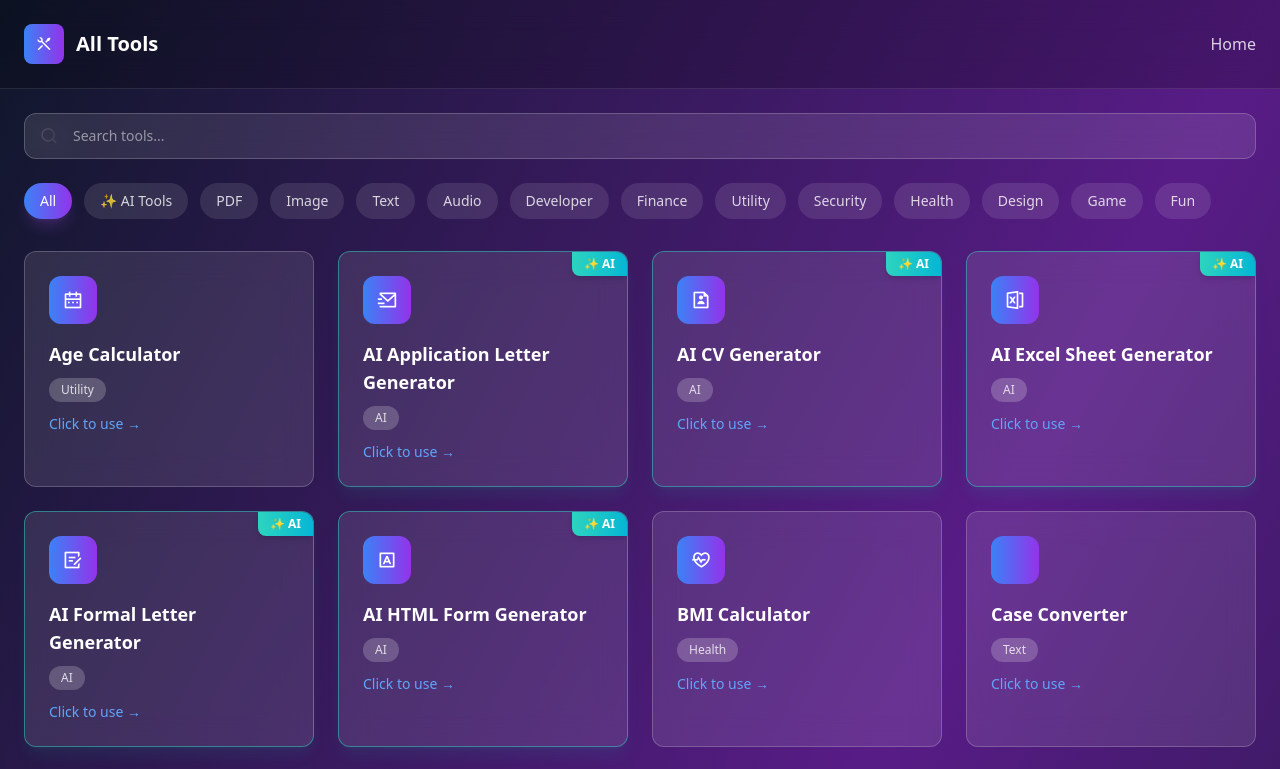
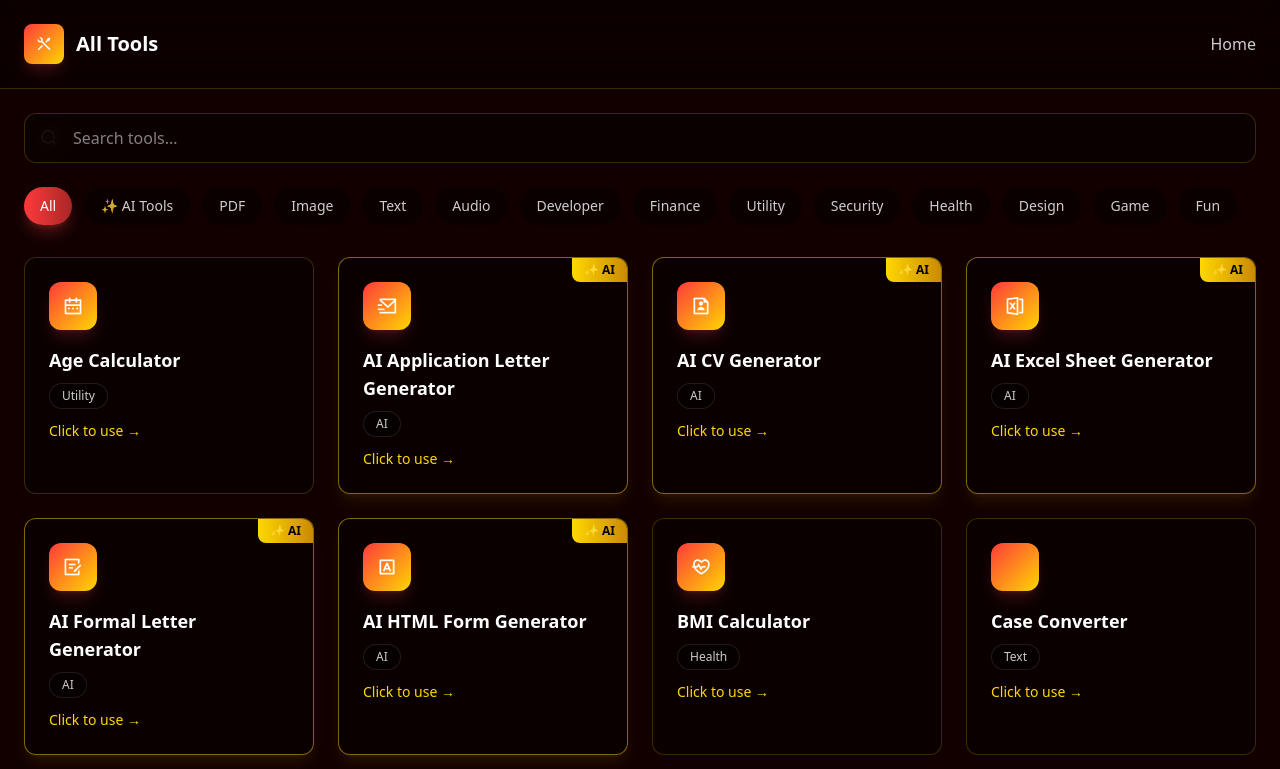
Before and after one commit to sabbir164244/Nxt-ultimate-tools, a Next.js app: page /tools in a window 1280 px wide. Shown: the top 769 px of the page. Built offline with nearby package versions, Linux system fonts and the light colour scheme; some icons are missing.

Commit message:
Update page.tsx

```diff
--- a/app/tools/page.tsx
+++ b/app/tools/page.tsx
@@ -41,9 +41,8 @@ import AIFormalLetterGenerator from './AIFormalLetterGenerator';
 import AIExcelGenerator from './AIExcelGenerator';
 import AIFormGenerator from './AIFormGenerator';
 
-
+// --- POORI, COMPLETE TOOLS KI LIST (34 TOOLS) ---
 const allTools = [
-  // --- PURANE SABHI 29 TOOLS KI LIST YAHAN HAI ---
   { id: 'age-calculator', name: 'Age Calculator', icon: 'ri-calendar-2-line', category: 'Utility', component: AgeCalculator },
   { id: 'bmi-calculator', name: 'BMI Calculator', icon: 'ri-heart-pulse-line', category: 'Health', component: BMICalculator },
   { id: 'calculator', name: 'Dynamic Calculator', icon: 'ri-calculator-line', category: 'Utility', component: Calculator },
@@ -73,8 +72,6 @@ const allTools = [
   { id: 'unit-converter', name: 'Unit Converter', icon: 'ri-ruler-2-line', category: 'Utility', component: UnitConverter },
   { id: 'url-encoder-decoder', name: 'URL Encoder/Decoder', icon: 'ri-link', category: 'Developer', component: URLEncoderDecoder },
   { id: 'word-to-pdf', name: 'Word to PDF', icon: 'ri-file-word-line', category: 'PDF', component: WordToPDF },
-
-  // --- NAYE AI TOOLS KO LIST MEIN ADD KAREIN ---
   { id: 'ai-cv-generator', name: 'AI CV Generator', icon: 'ri-file-user-line', category: 'AI', component: AICVGenerator },
   { id: 'ai-application-letter-generator', name: 'AI Application Letter Generator', icon: 'ri-mail-send-line', category: 'AI', component: AIApplicationLetterGenerator },
   { id: 'ai-formal-letter-generator', name: 'AI Formal Letter Generator', icon: 'ri-draft-line', category: 'AI', component: AIFormalLetterGenerator },
@@ -98,26 +95,24 @@ export default function ToolsPage() {
   if (selectedTool) {
     const ToolComponent = selectedTool.component;
     return (
-      <div className="min-h-screen bg-gradient-to-br from-slate-900 via-purple-900 to-slate-900">
-        <header className="p-6 bg-black/20 backdrop-blur-lg border-b border-white/10">
+      <div className="min-h-screen bg-[#120000]">
+        <header className="p-6 bg-black/30 backdrop-blur-lg border-b border-[--border-color]">
           <div className="max-w-7xl mx-auto flex items-center justify-between">
             <div className="flex items-center space-x-4">
               <button
                 onClick={() => setSelectedTool(null)}
-                className="w-10 h-10 bg-white/10 rounded-lg flex items-center justify-center hover:bg-white/20 transition-colors cursor-pointer"
+                className="w-10 h-10 bg-black/30 rounded-lg flex items-center justify-center hover:bg-black/50 transition-colors border border-[--border-color]"
               >
                 <i className="ri-arrow-left-line text-white text-lg"></i>
               </button>
               <div className="flex items-center space-x-3">
-                <div className="w-8 h-8 bg-gradient-to-r from-blue-500 to-purple-600 rounded-lg flex items-center justify-center">
+                <div className="w-8 h-8 bg-gradient-to-br from-[#FF3A3A] to-[#FFD700] rounded-lg flex items-center justify-center shadow-md shadow-red-500/20">
                   <i className={`${selectedTool.icon} text-white text-sm`}></i>
                 </div>
                 <h1 className="text-xl font-bold text-white">{selectedTool.name}</h1>
               </div>
             </div>
-            <Link href="/" className="text-white/80 hover:text-white transition-colors cursor-pointer">
-              Home
-            </Link>
+            <Link href="/" className="text-white/80 hover:text-white transition-colors">Home</Link>
           </div>
         </header>
         <ToolComponent />
@@ -126,35 +121,31 @@ export default function ToolsPage() {
   }
 
   return (
-    <div className="min-h-screen bg-gradient-to-br from-slate-900 via-purple-900 to-slate-900">
-      <header className="p-6 bg-black/20 backdrop-blur-lg border-b border-white/10">
+    <div className="min-h-screen bg-[#120000] text-white">
+      <header className="p-6 bg-black/30 backdrop-blur-lg border-b border-[--border-color]">
         <div className="max-w-7xl mx-auto flex items-center justify-between">
           <div className="flex items-center space-x-3">
-            <div className="w-10 h-10 bg-gradient-to-r from-blue-500 to-purple-600 rounded-lg flex items-center justify-center">
+            <div className="w-10 h-10 bg-gradient-to-br from-[#FF3A3A] to-[#FFD700] rounded-lg flex items-center justify-center shadow-lg shadow-red-500/20">
               <i className="ri-tools-line text-white text-lg"></i>
             </div>
             <h1 className="text-xl font-bold text-white font-pacifico">All Tools</h1>
           </div>
-          <Link href="/" className="text-white/80 hover:text-white transition-colors cursor-pointer">
-            Home
-          </Link>
+          <Link href="/" className="text-white/80 hover:text-white transition-colors">Home</Link>
         </div>
       </header>
 
       <div className="p-6">
         <div className="max-w-7xl mx-auto">
           <div className="mb-8">
-            <div className="flex flex-col md:flex-row gap-4 mb-6">
-              <div className="relative flex-1">
+            <div className="relative mb-6">
               <i className="ri-search-line absolute left-4 top-1/2 transform -translate-y-1/2 text-white/50 text-lg"></i>
               <input
                 type="text"
                 placeholder="Search tools..."
                 value={searchTerm}
                 onChange={(e) => setSearchTerm(e.target.value)}
-                  className="w-full pl-12 pr-4 py-3 bg-white/10 backdrop-blur-lg rounded-xl border border-white/20 text-white placeholder-white/50 focus:outline-none focus:ring-2 focus:ring-blue-500 text-sm"
+                className="w-full pl-12 pr-4 py-3 bg-[--card-bg] backdrop-blur-lg rounded-xl border border-[--border-color] text-white placeholder-white/50 focus:outline-none focus:ring-2 focus:ring-[#FFD700]"
               />
-              </div>
             </div>
 
             <div className="flex flex-wrap gap-3">
@@ -162,10 +153,10 @@ export default function ToolsPage() {
                 <button
                   key={category}
                   onClick={() => setSelectedCategory(category)}
-                  className={`px-4 py-2 rounded-full text-sm font-medium transition-all duration-300 whitespace-nowrap cursor-pointer ${
+                  className={`px-4 py-2 rounded-full text-sm font-medium transition-all duration-300 ${
                     selectedCategory === category
-                      ? 'bg-gradient-to-r from-blue-500 to-purple-600 text-white shadow-lg shadow-purple-500/20'
-                      : 'bg-white/10 text-white/80 hover:bg-white/20'
+                      ? 'bg-gradient-to-r from-[#FF3A3A] to-[#a82727] text-white shadow-lg shadow-red-500/30'
+                      : 'bg-[--card-bg] text-white/80 hover:bg-black/40 border border-transparent hover:border-[--border-color]'
                   }`}
                 >
                   {category === 'AI' ? '✨ AI Tools' : category}
@@ -179,39 +170,29 @@ export default function ToolsPage() {
               <div
                 key={tool.id}
                 onClick={() => setSelectedTool(tool)}
-                // YAHAN PAR HIGHLIGHTING LOGIC ADD KIYA GAYA HAI
-                className={`bg-white/10 backdrop-blur-lg rounded-xl p-6 border transition-all duration-300 transform hover:scale-105 cursor-pointer group relative overflow-hidden ${
+                className={`bg-[--card-bg] backdrop-blur-lg rounded-xl p-6 border transition-all duration-300 transform hover:-translate-y-2 cursor-pointer group relative overflow-hidden ${
                   tool.category === 'AI'
-                  ? 'border-teal-400/50 hover:border-teal-300 shadow-lg shadow-teal-500/10'
-                  : 'border-white/20 hover:bg-white/15'
+                  ? 'border-yellow-400/50 hover:border-yellow-300 shadow-lg shadow-yellow-500/10'
+                  : 'border-[--border-color] hover:border-yellow-400/50'
                 }`}
               >
-                {/* AI Tools ke liye special badge */}
                  {tool.category === 'AI' && (
-                  <div className="absolute top-0 right-0 px-3 py-1 bg-gradient-to-r from-teal-400 to-cyan-500 text-white text-xs font-bold rounded-bl-lg shadow-md">
+                  <div className="absolute top-0 right-0 px-3 py-1 bg-gradient-to-r from-[#FFD700] to-yellow-600 text-black text-xs font-bold rounded-bl-lg shadow-md">
                     ✨ AI
                   </div>
                 )}
-
-                <div className="w-12 h-12 bg-gradient-to-r from-blue-500 to-purple-600 rounded-xl flex items-center justify-center mb-4 group-hover:scale-110 transition-transform duration-300">
+                <div className="w-12 h-12 bg-gradient-to-br from-[#FF3A3A] to-[#FFD700] rounded-xl flex items-center justify-center mb-4 group-hover:scale-110 transition-transform duration-300 shadow-lg shadow-red-500/20">
                   <i className={`${tool.icon} text-white text-xl`}></i>
                 </div>
                 <h3 className="text-lg font-bold text-white mb-2">{tool.name}</h3>
-                <span className="inline-block px-3 py-1 bg-white/20 rounded-full text-xs text-white/80 mb-3">
+                <span className="inline-block px-3 py-1 bg-black/30 border border-white/10 rounded-full text-xs text-white/80 mb-3">
                   {tool.category}
                 </span>
-                <p className="text-blue-400 text-sm font-medium">Click to use →</p>
+                <p className="text-[#FFD700] text-sm font-medium">Click to use →</p>
               </div>
             ))}
           </div>
 
-          {filteredTools.length === 0 && (
-            <div className="text-center py-12">
-              <i className="ri-search-line text-white/30 text-6xl mb-4"></i>
-              <h3 className="text-xl font-bold text-white mb-2">No tools found</h3>
-              <p className="text-white/70">Try adjusting your search or category filter</p>
-            </div>
-          )}
         </div>
       </div>
     </div>
```
Lines whose indentation alone changed are shown as unchanged.
